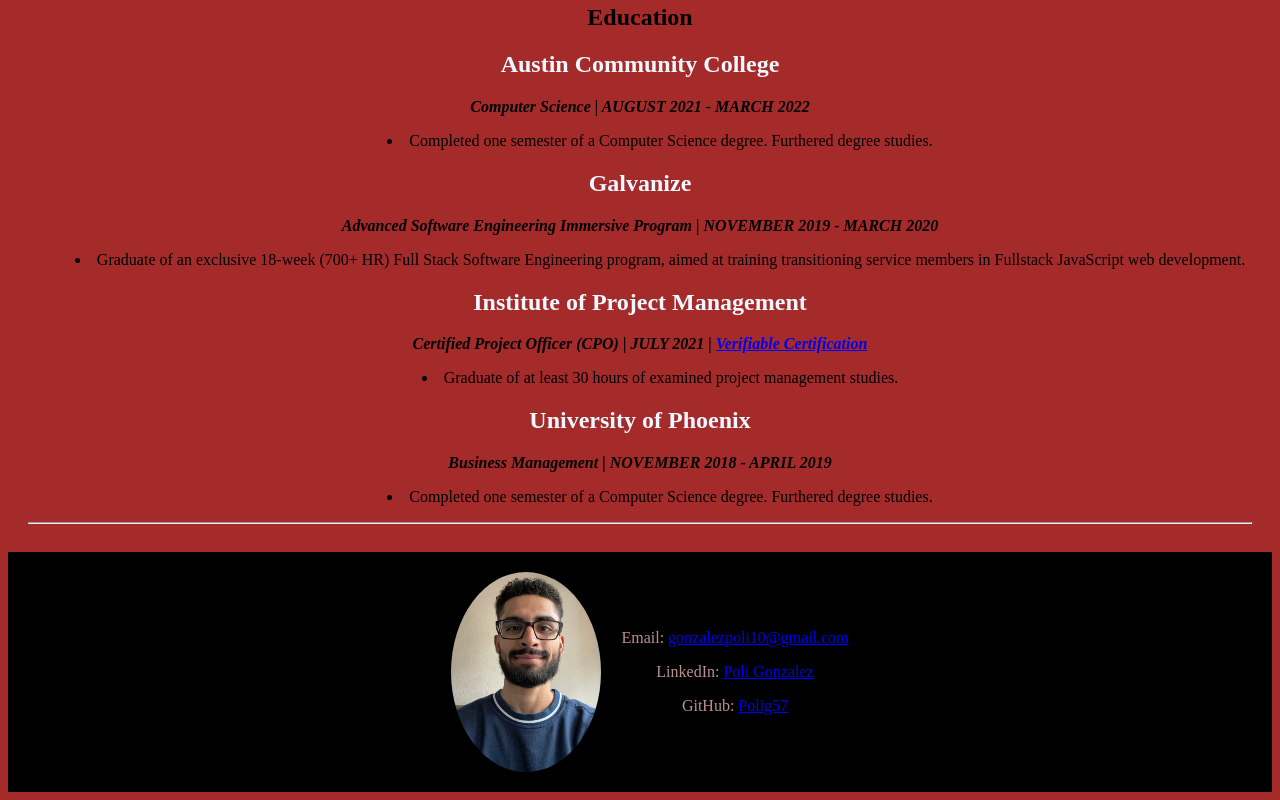
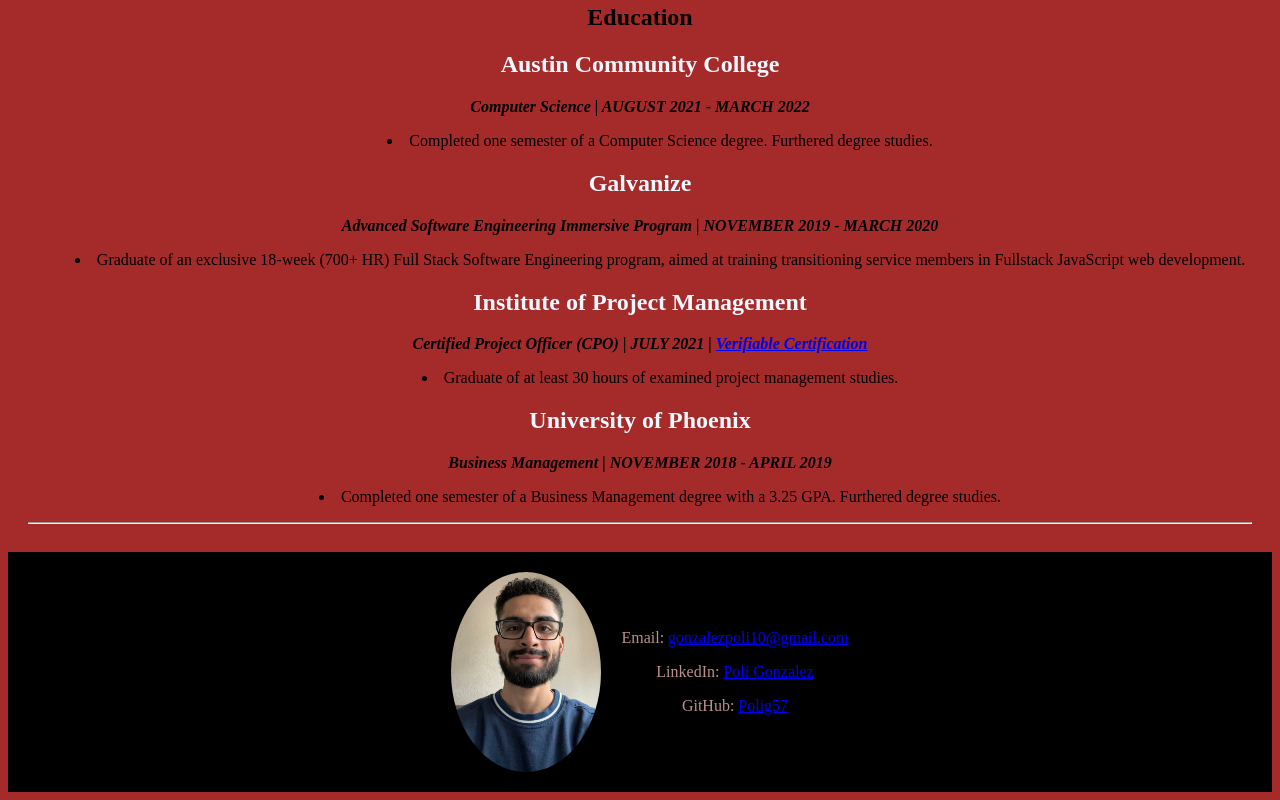
Before and after one commit to polig57/polig57.github.io, a plain HTML site: page index.html in a window 1280 px wide. Shown: the part 1732-2532 px from the top of the page. Drawn offline with Linux system fonts and the light colour scheme.

Commit message:
Update degree

```diff
--- a/index.html
+++ b/index.html
@@ -123,7 +123,7 @@
                     <div class="card-body">
                         <p> Business Management | NOVEMBER 2018 - APRIL 2019 </p>
                         <ul class="school-list">
-                            <li class="school-bullet">Completed one semester of a Computer Science degree. Furthered degree studies.</li>
+                            <li class="school-bullet">Completed one semester of a Business Management degree with a 3.25 GPA. Furthered degree studies.</li>
                         </ul>
                     </div>
                 </div>
```
